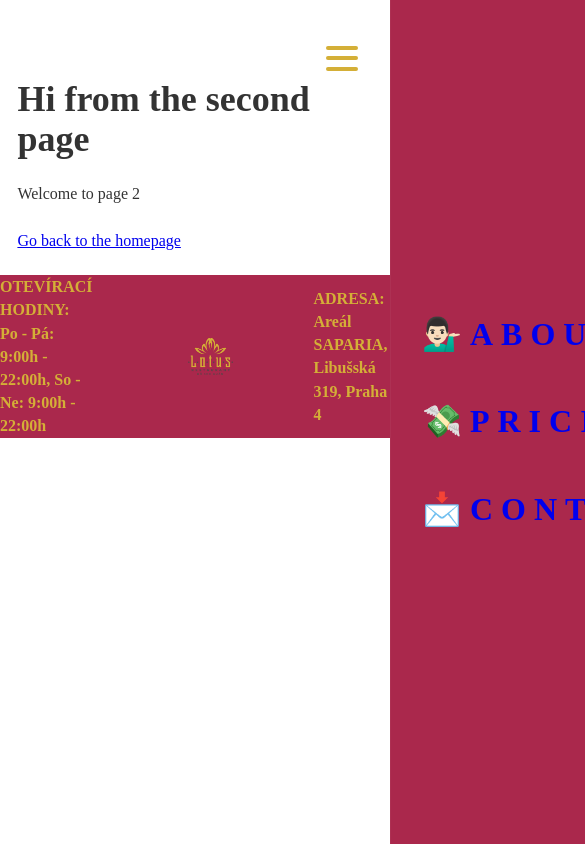
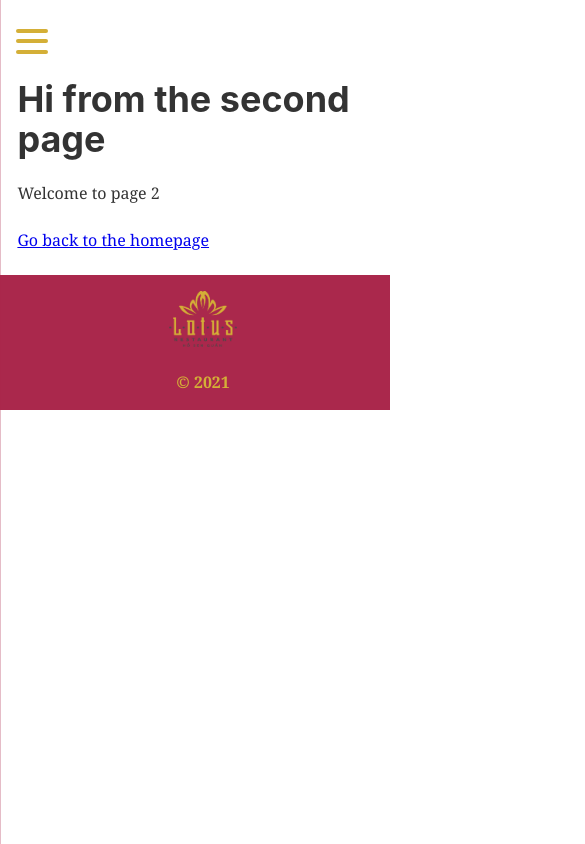
Before and after one commit to phamik/HOSEN_2021, a Gatsby site: page /page-2 in a window 390 px wide. Shown: the top 844 px of the page, 585 px wide, since content can reach past the window. Built offline with nearby package versions, Linux system fonts and the light colour scheme; Gatsby itself is replaced by a stand-in of ours.

Commit message:
Implemented basic footer

```diff
--- a/src/components/Footer/Footer.js
+++ b/src/components/Footer/Footer.js
@@ -1,6 +1,7 @@
 import React from 'react';
 import { useStaticQuery, graphql } from 'gatsby';
 import Img from 'gatsby-image';
+import { useMediaQuery } from '../../hooks/useMediaQuery';
 
 import {
   FooterContainer,
@@ -28,19 +29,32 @@ function Footer() {
     }
   `);
 
+  const showText = useMediaQuery('(min-width: 768px)');
+
   return (
     <FooterContainer>
+
+      {showText &&
         <OpeningTimesContainer>
           <span>OTEVÍRACÍ HODINY:</span>
           {data.site.siteMetadata.openingTimes}
         </OpeningTimesContainer>
+      }
+
       <LogoContainer>
         <Img fluid={data.placeholderImage.childImageSharp.fluid} />
+        <br/>
+        © {new Date().getFullYear()}
       </LogoContainer>
+
+      {showText &&
         <AddressContainer>
           <span>ADRESA:</span>
           {data.site.siteMetadata.address}
         </AddressContainer>
+      }
+
+
     </FooterContainer>
   )
 }
--- a/src/components/Footer/Footer.styles.js
+++ b/src/components/Footer/Footer.styles.js
@@ -9,20 +9,33 @@ export const FooterContainer = styled.div`
 	align-items: center;
 	justify-content: center;
 	font-weight: ${props => props.theme.fontWeight.bold};
+	padding: 0 1.45rem;
+
+	@media (max-width: ${props => props.theme.media.small}) {
+    flex-direction: column;
+  }
 `;
 
 export const OpeningTimesContainer = styled.div`
 	display: flex;
 	flex-direction: column;
 	margin-right: 5rem;
+	@media (max-width: ${props => props.theme.media.small}) {
+    margin-right: 0;
+  }
 `;
 
 export const LogoContainer = styled.div`
 	margin: 1rem;
-  width: 10rem;
+  width: 20%;
   top: 0;
   left: 0;
 	margin-right: 5rem;
+	text-align: center;
+
+	@media (max-width: ${props => props.theme.media.small}) {
+    margin-right: 0;
+  }
 `;
 
 export const AddressContainer = styled.div`
--- a/src/components/Navbar/Burger.styles.js
+++ b/src/components/Navbar/Burger.styles.js
@@ -3,8 +3,8 @@ import styled from 'styled-components';
 export const StyledBurger = styled.button`
   outline: none;
   position: absolute;
-  top: 5%;
-  right: 2rem;
+  top: 3%;
+  left: 1rem;
   display: flex;
   flex-direction: column;
   justify-content: space-around;
--- a/src/components/Navbar/MobileMenu.js
+++ b/src/components/Navbar/MobileMenu.js
@@ -1,6 +1,7 @@
 
 import React from 'react';
 import { bool } from 'prop-types';
+import { Link } from 'gatsby';
 import { StyledMenu } from './MobileMenu.styles';
 
 const MobileMenu = ({ open, ...props }) => {
@@ -9,20 +10,17 @@ const MobileMenu = ({ open, ...props }) => {
   const tabIndex = isHidden ? 0 : -1;
 
   return (
-    <StyledMenu open={open} aria-hidden={!isHidden} {...props}>
-      <a href="/" tabIndex={tabIndex}>
-        <span aria-hidden="true">💁🏻‍♂️</span>
-        About us
-      </a>
-      <a href="/" tabIndex={tabIndex}>
-        <span aria-hidden="true">💸</span>
-        Pricing
-        </a>
-      <a href="/" tabIndex={tabIndex}>
-        <span aria-hidden="true">📩</span>
-        Contact
-        </a>
-    </StyledMenu>
+    <>
+
+      <StyledMenu open={open} aria-hidden={!isHidden} {...props}>
+        <Link to="/">Aktuality</Link>
+        <Link to="/">Menu</Link>
+        <Link to="/">Galerie</Link>
+        <Link to="/">Kontakty</Link>
+        <Link to="/">Catering</Link>
+      </StyledMenu>
+
+    </>
   )
 }
 
--- a/src/components/Navbar/MobileMenu.styles.js
+++ b/src/components/Navbar/MobileMenu.styles.js
@@ -6,17 +6,17 @@ export const StyledMenu = styled.nav`
   flex-direction: column;
   justify-content: center;
   background: ${props => props.theme.color.red};
-  transform: ${({ open }) => (open ? 'translateX(0)' : 'translateX(100%)')};
+  transform: ${({ open }) => open ? 'translateX(0)' : 'translateX(-100%)'};
   height: 100vh;
   text-align: left;
   padding: 2rem;
   position: absolute;
   top: 0;
-  right: 0;
+  left: 0;
   transition: transform 0.3s ease-in-out;
-  @media (max-width: ${({ theme }) => theme.mobile}) {
+  /* @media (max-width: ${props => props.theme.media.small}) {
     width: 100%;
-  }
+  } */
   a {
     font-size: 2rem;
     text-transform: uppercase;
@@ -30,8 +30,5 @@ export const StyledMenu = styled.nav`
       font-size: ${props => props.theme.fontSize.small};
       text-align: center;
     }
-    &:hover {
-      color: ${({ theme }) => theme.primaryHover};
-    }
   }
 `;
--- a/src/components/header.js
+++ /dev/null
@@ -1,42 +0,0 @@
-import { Link } from 'gatsby';
-import PropTypes from 'prop-types';
-import React from 'react';
-
-const Header = ({ siteTitle }) => (
-  <header
-    style={{
-      background: `rebeccapurple`,
-      marginBottom: `1.45rem`,
-    }}
-  >
-    <div
-      style={{
-        margin: `0 auto`,
-        maxWidth: 960,
-        padding: `1.45rem 1.0875rem`,
-      }}
-    >
-      <h1 style={{ margin: 0 }}>
-        <Link
-          to="/"
-          style={{
-            color: `white`,
-            textDecoration: `none`,
-          }}
-        >
-          {siteTitle}
-        </Link>
-      </h1>
-    </div>
-  </header>
-);
-
-Header.propTypes = {
-  siteTitle: PropTypes.string,
-};
-
-Header.defaultProps = {
-  siteTitle: ``,
-};
-
-export default Header;
--- a/src/components/layout.css
+++ b/src/components/layout.css
@@ -10,7 +10,7 @@ body {
   -webkit-font-smoothing: antialiased;
   -moz-osx-font-smoothing: grayscale;
   color: hsla(0, 0%, 0%, 0.8);
-  font-family: Josefin Slab;
+  font-family: Josefin Slab, georgia, serif;
   font-weight: normal;
   word-wrap: break-word;
   font-kerning: normal;
@@ -53,7 +53,6 @@ template {
 a {
   background-color: transparent;
   -webkit-text-decoration-skip: objects;
-  font-family: Josefin Slab;
 }
 a:active,
 a:hover {
@@ -82,7 +81,8 @@ h1 {
   padding-top: 0;
   margin-bottom: 1.45rem;
   color: inherit;
-  font-family: Josefin Slab;
+  font-family: Josefin Slab, -apple-system, BlinkMacSystemFont, Segoe UI, Roboto, Oxygen,
+    Ubuntu, Cantarell, Fira Sans, Droid Sans, Helvetica Neue, sans-serif;
   font-weight: bold;
   text-rendering: optimizeLegibility;
   font-size: 2.25rem;
@@ -294,7 +294,7 @@ h4 {
   padding-top: 0;
   margin-bottom: 1.45rem;
   color: inherit;
-  font-family: -apple-system, BlinkMacSystemFont, Segoe UI, Roboto, Oxygen,
+  font-family: Josefin Slab, -apple-system, BlinkMacSystemFont, Segoe UI, Roboto, Oxygen,
     Ubuntu, Cantarell, Fira Sans, Droid Sans, Helvetica Neue, sans-serif;
   font-weight: bold;
   text-rendering: optimizeLegibility;
@@ -311,7 +311,7 @@ h5 {
   padding-top: 0;
   margin-bottom: 1.45rem;
   color: inherit;
-  font-family: -apple-system, BlinkMacSystemFont, Segoe UI, Roboto, Oxygen,
+  font-family: Josefin Slab, -apple-system, BlinkMacSystemFont, Segoe UI, Roboto, Oxygen,
     Ubuntu, Cantarell, Fira Sans, Droid Sans, Helvetica Neue, sans-serif;
   font-weight: bold;
   text-rendering: optimizeLegibility;
@@ -328,7 +328,7 @@ h6 {
   padding-top: 0;
   margin-bottom: 1.45rem;
   color: inherit;
-  font-family: -apple-system, BlinkMacSystemFont, Segoe UI, Roboto, Oxygen,
+  font-family: Josefin Slab, -apple-system, BlinkMacSystemFont, Segoe UI, Roboto, Oxygen,
     Ubuntu, Cantarell, Fira Sans, Droid Sans, Helvetica Neue, sans-serif;
   font-weight: bold;
   text-rendering: optimizeLegibility;
--- a/src/components/layout.js
+++ b/src/components/layout.js
@@ -9,7 +9,6 @@ import React, { useState, useRef } from 'react';
 import PropTypes from 'prop-types';
 import { useStaticQuery, graphql } from 'gatsby';
 import { ThemeProvider } from 'styled-components';
-import Header from './header';
 import Navbar from './Navbar/Navbar';
 import { useMediaQuery } from '../hooks/useMediaQuery';
 import { useOnClickOutside } from '../hooks/useOnClickOutside';
@@ -20,15 +19,14 @@ import MobileMenu from './Navbar/MobileMenu';
 import Footer from './Footer/Footer';
 import { theme } from '../theme/globalStyles';
 import './layout.css';
+import { StyledLayout, NavbarContainer } from './layout.styles';
 
 function Layout({ children }) {
   const [open, setOpen] = useState(false);
   const node = useRef();
-  const menuId = "main-menu";
+  const menuId = 'main-menu';
 
   useOnClickOutside(node, () => setOpen(false));
-
-  console.log(node)
 
   const data = useStaticQuery(graphql`
     query SiteTitleQuery {
@@ -44,34 +42,19 @@ function Layout({ children }) {
 
   return (
     <ThemeProvider theme={theme}>
-      {/* <Header siteTitle={data.site.siteMetadata?.title || `Title`} /> */}
-      {/* <Navbar/> */}
-      <div
-        style={{
-          margin: `0 auto`,
-          maxWidth: 1600,
-          padding: `0 1.0875rem 1.45rem`,
-        }}
-      >
-        <div
-          style={{
-            minHeight: `5rem`
-          }}
-        >
-          { isPageWide ?
-            (<DesktopMenu />) :
-            (
-              <div>
-                <Burger open={open} setOpen={setOpen} aria-controls={menuId} />
-                <MobileMenu open={open} setOpen={setOpen} id={menuId} />
-              </div>
-            )
-          }
-        </div>
+      <StyledLayout>
+        <NavbarContainer>
+          {isPageWide ? (
+            <DesktopMenu />
+          ) : (
+            <div>
+              <Burger open={open} setOpen={setOpen} aria-controls={menuId} />
+              <MobileMenu open={open} setOpen={setOpen} id={menuId} />
+            </div>
+          )}
+        </NavbarContainer>
 
-        <main>
-            {children}
-        </main>
+        <main>{children}</main>
         {/* <footer
           style={{
             marginTop: `2rem`,
@@ -81,14 +64,14 @@ function Layout({ children }) {
           {` `}
           <a href="https://www.gatsbyjs.com">Gatsby</a>
         </footer> */}
-      </div>
+      </StyledLayout>
       <Footer />
     </ThemeProvider>
   );
 }
 
-// Layout.propTypes = {
-//   children: PropTypes.node.isRequired,
-// };
+Layout.propTypes = {
+  children: PropTypes.node.isRequired,
+};
 
 export default Layout;
--- /dev/null
+++ b/src/components/layout.styles.js
@@ -0,0 +1,11 @@
+import styled from 'styled-components';
+
+export const StyledLayout = styled.div`
+  margin: 0 auto;
+  max-width: 1600px;
+  padding: 0 1.0875rem 1.45rem;
+`;
+
+export const NavbarContainer = styled.div`
+  min-height: 5rem;
+`;
--- a/src/theme/globalStyles.js
+++ b/src/theme/globalStyles.js
@@ -9,13 +9,21 @@ export const theme = {
     red: '#AA284C',
   },
   fontSize: {
+    tiny: '',
     small: '0.875rem',
-    medium: '1.5rem',
-    // large: ''
+    medium: '1.125rem',
+    large: '1.6875rem',
     massive: '4.625rem'
   },
   fontWeight: {
     normal: '400',
     bold: '700',
+  },
+  media: {
+    tiny: '360px',
+    small: '768px',
+    medium: '992px',
+    large: '1200px',
+    massive: '1600px'
   }
 }
```
Lines whose indentation alone changed are shown as unchanged.
